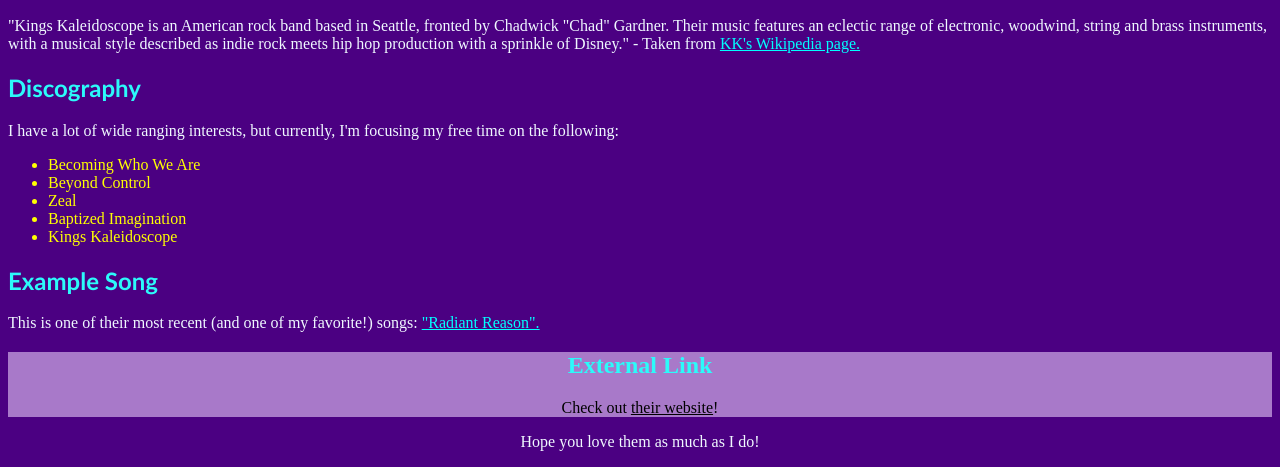
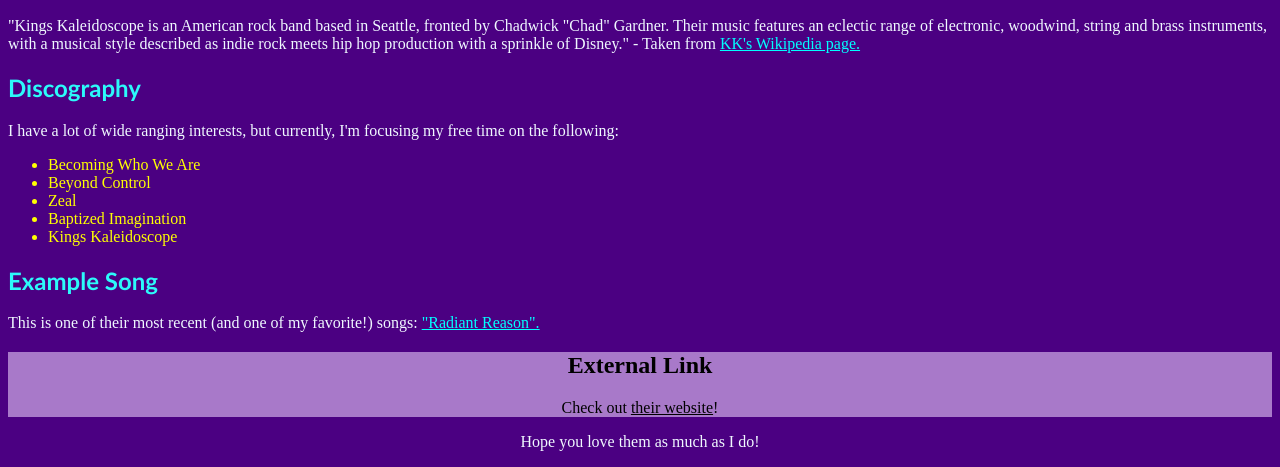
Before and after one commit to joshualmartin/m4-hw4-martin-joshua, a plain HTML site: page index.html in a window 1280 px wide. Shown: the part 971-1438 px from the top of the page. Drawn offline with Linux system fonts and the light colour scheme.

Commit message:
made change to CSS

```diff
--- a/styles.css
+++ b/styles.css
@@ -16,7 +16,7 @@
     color: aqua;
 }
 
-a.different-color {
+.different-color {
     color:black
 }
 
```
